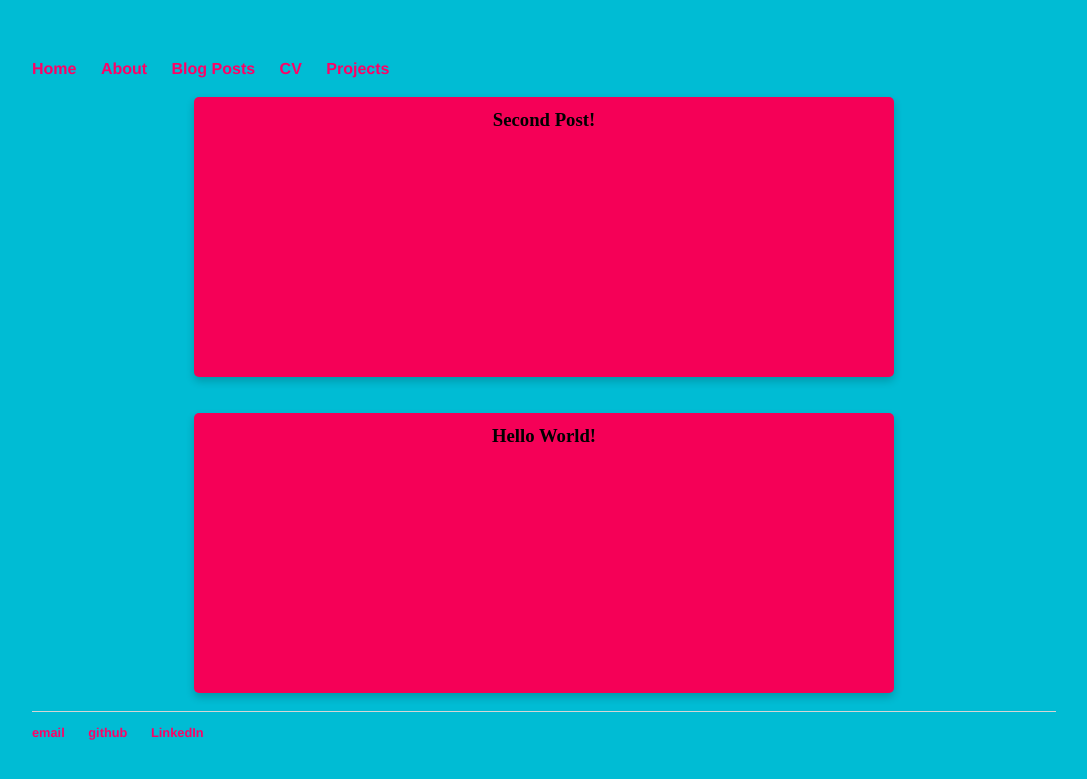
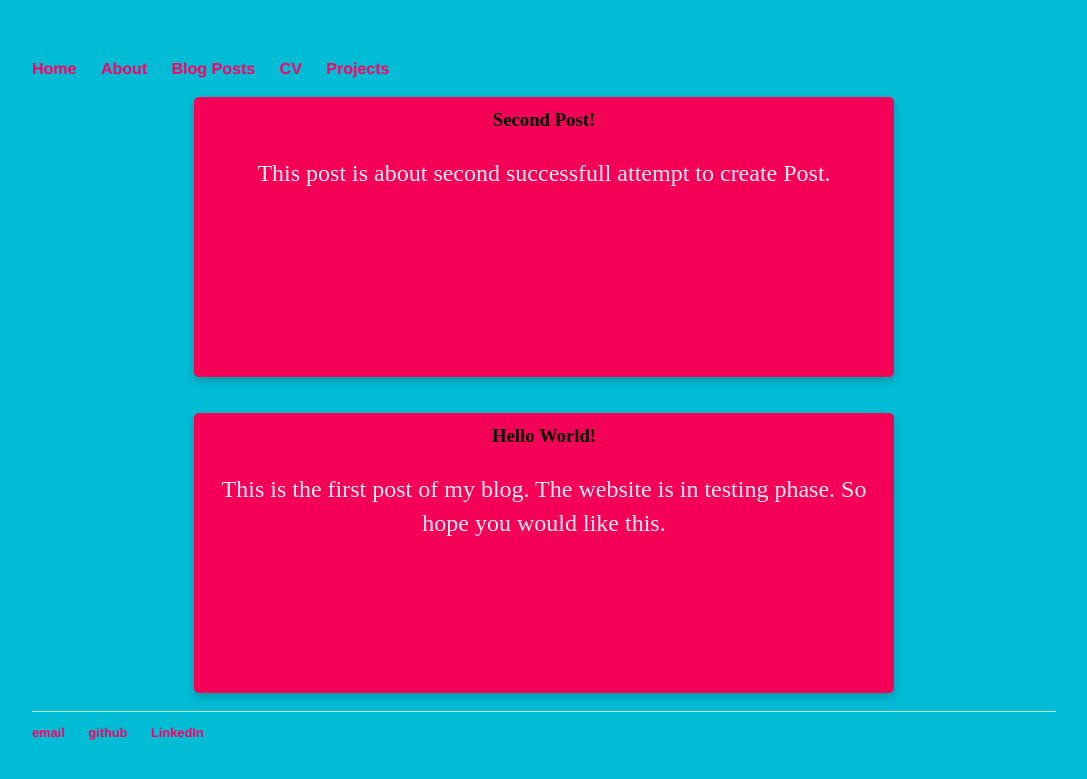
Before and after one commit to chetanya-shrimali/yashLadha.github.io, a Jekyll site: the page built from posts/index.html, in a window 1280 px wide. Shown: the top 779 px of the page, without its empty margins (96-1183 px from the left). Built offline with Jekyll 4.4.1, drawn with Linux system fonts in a browser that asks for light colours; nearby versions of some CDN libraries; comment, search, counter and statistics services are not loaded.

Commit message:
added post description

```diff
--- a/_posts/2017-05-12-hello-world.md
+++ b/_posts/2017-05-12-hello-world.md
@@ -1,7 +1,8 @@
 ---
-layout: post
-date: 2015-05-12
-title: Hello World!
+layout:       post
+date:         2015-05-12
+title:        Hello World!
+description:  This is the first post of my blog. The website is in testing phase. So hope you would like this.
 ---
 # Hello World
 This is the first post on my website. The website is currently in building phase. So these are
--- a/_posts/2017-05-16-second.md
+++ b/_posts/2017-05-16-second.md
@@ -1,6 +1,7 @@
 ---
-layout: post
-date: 2017-05-10
-title: Second Post!
+layout:      post
+date:        2017-05-10
+title:       Second Post!
+description: This post is about second successfull attempt to create Post.
 ---
-Second Post of My Blog
+# Second Post of My Blog
--- a/css/main.css
+++ b/css/main.css
@@ -25,9 +25,10 @@ h1 {
   font-family:'Helvetica', 'Arial', 'Sans-Serif';
 }
 p {
-  font-size: 1.5em;
+  font-size: 1.5em !important;
   line-height: 1.4em;
   color: #333;
+  padding: 2px 10px;
 }
 
 .card {
@@ -42,11 +43,13 @@ p {
 }
 
 .card:hover {
-  box-shadow: 0 8px 16px 0 rgba(0,0,0,0.2);
+  box-shadow: 0 12px 24px 0 rgba(0,0,0,0.2);
 }
 
 container {
   padding: 3px 16px;
+  padding-left: 2px;
+  padding-right: 2px;
 }
 
 footer {
--- a/posts/index.html
+++ b/posts/index.html
@@ -8,6 +8,7 @@ comments: false
   <div class="card" onClick="window.location.href='{{ post.url }}'">
     <div class="container">
       <h3 style="padding-top: 12px;"><b>{{ post.title }}</b></h3>
+      <p style="color: #FFEBEE;">  {{ post.description }} </p>
     </div>
   </div>
   <br>
```
